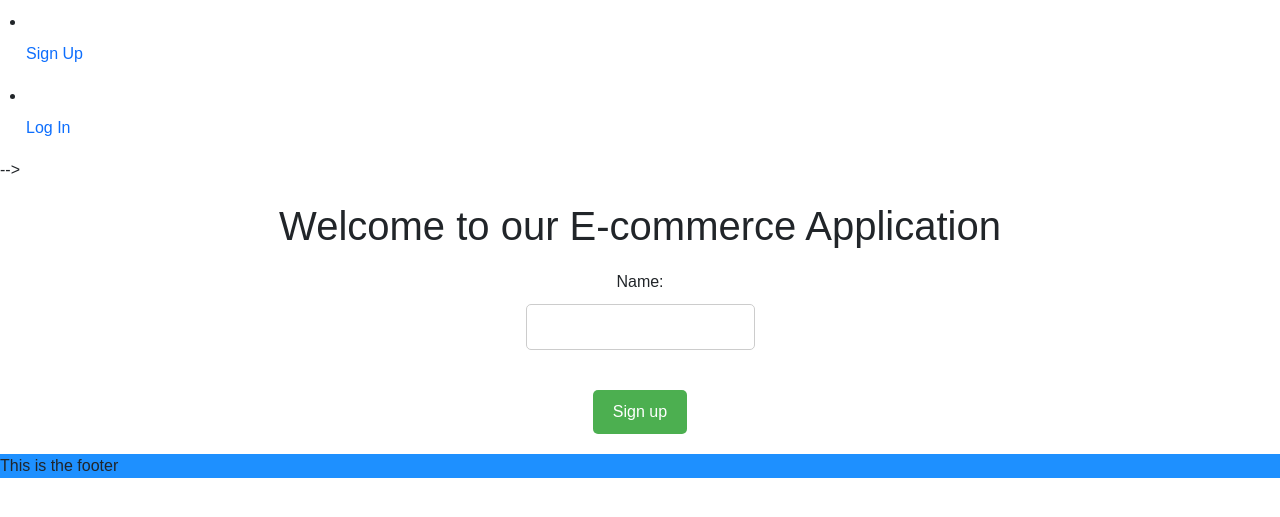
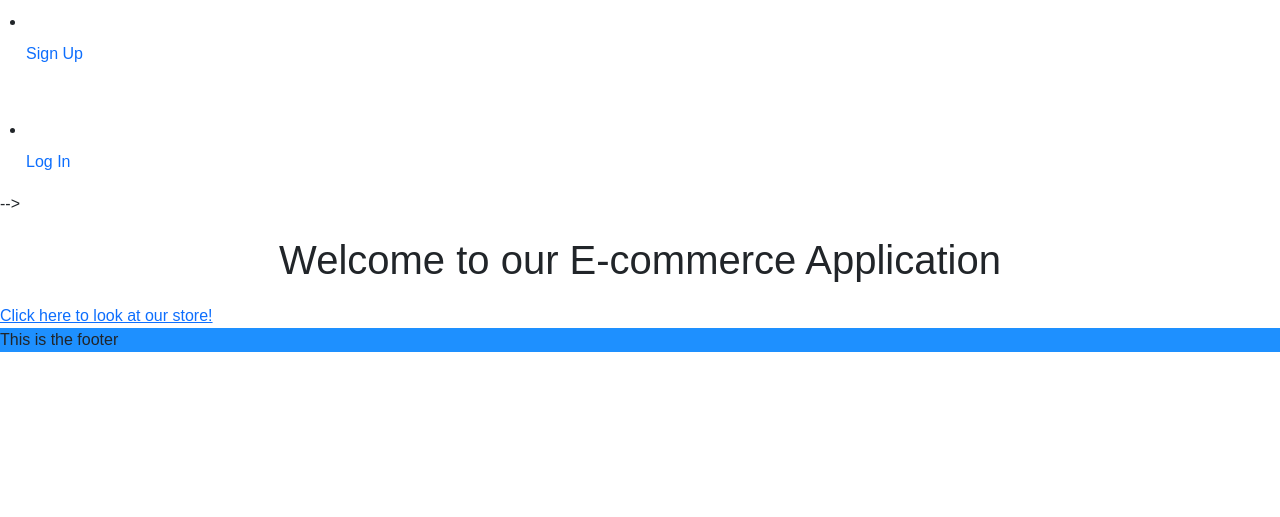
Before and after one commit to Naoki73/Flask-Ecommerce-Store, a Flask app: page / in a window 1280 px wide. Shown: the top 517 px of the page. Run offline with Flask 3, Linux system fonts and the light colour scheme; some libraries are stand-ins or nearby versions.

Commit message:
displaying products (primitively) works

```diff
--- a/app/routes.py
+++ b/app/routes.py
@@ -9,23 +9,21 @@ from app import app
 app.secret_key = 'random_secret_key'
 
 products = [
-    {'id': 1, 'name': 'Product 1', 'price':9.99},
-    {'id': 2, 'name': 'Product 2', 'price':9.99},
-    {'id': 3, 'name': 'Product 3', 'price':9.99}
+    {'id': 1, 'name': 'iPhone 14', 'price':999.99},
+    {'id': 2, 'name': "Keyboard", 'price':69.99},
+    {'id': 3, 'name': 'Headphones', 'price':79.99},
+    {'id': 4, 'name': 'Microphone', 'price':49.99},
+    {'id': 5, 'name': 'iPod', 'price':109.99},
+    {'id': 6, 'name': 'TV', 'price':9999.99}
 ]
 
-@app.route('/', methods=['GET', 'POST'])
+@app.route('/')
 def index():
-    if request.method == 'POST':
-        name = request.form['name']
-        session['name'] = name
-        return redirect(url_for('products'))
-    return render_template('index.html', product=products)
+    return render_template('index.html')
 
-@app.route('/allproducts')
-def Show_all_products():
-    name = session.get('name')
-    return render_template('products.html', name=name)
+@app.route('/products')
+def showproducts():
+    return render_template('products.html', products=products)
 
 @app.route('/product/<int:product_id>')
 def singleproduct(product_id):
--- a/app/static/main.css
+++ b/app/static/main.css
@@ -9,7 +9,7 @@ body {
   }
   form {
     display: flex;
-    flex-direction: column;
+    /* flex-direction:; */
     align-items: center;
     margin: 20px 0;
   }
--- a/app/templates/index.html
+++ b/app/templates/index.html
@@ -6,11 +6,6 @@
   </head>
   <body>
     <h1>Welcome to our E-commerce Application</h1>
-    <form action="/signup" method="post">
-      <label for="name">Name:</label>
-      <input type="text" id="name" name="name">
-      <input type="submit" value="Sign up">
-    </form>
-  </body>
+    <a href="{{ url_for('showproducts') }}">Click here to look at our store!</a>
 
 {% endblock %}
--- a/app/templates/nav.html
+++ b/app/templates/nav.html
@@ -35,6 +35,8 @@
             <a class="nav-link" href="/signup">Sign Up</a>
           </li>
 
+          <br>
+
           <li class="nav-item">
             <a class="nav-link" href="/login">Log In</a>
           </li>
--- a/app/templates/product1.html
+++ b/app/templates/product.html
@@ -8,13 +8,9 @@
     <h1> {{ product.name }} </h1>
     <p> {{ product.description }} </p>
     <p>Price: ${{ product.price }}</p>
-    {% if session.username %}
-    <form action="{{ url_for('add_to_cart', product_id=product.id) }}" method="POST">
+    <form action="{{ url_for('ShowCart', product_id=product.id) }}" method="POST">
     <input type="submit" value="Add to Cart">
     </form>
-    {% else %}
-    <p>Please <a href="{{ url_for('signup') }}">signup</a> to add items to your cart.</p>
-    {% endif %}
 </body>
 
 {% endblock %}
--- a/app/templates/signup.html
+++ b/app/templates/signup.html
@@ -1,11 +1,7 @@
 {% extends 'base.html' %}
 {% block content %}
 
-<html>
-  <head>
     <title>Sign Up</title>
-    <link rel="stylesheet" type="text/css" href="main.css">
-  </head>
   <body>
     <h1>Sign Up</h1>
     <form action="{{ url_for('signup') }}" method="POST">
```
Also changed, not shown: app/templates/allproducts.html (deleted, +0 -21 lines), app/templates/products.html (added, +17 -0 lines).
